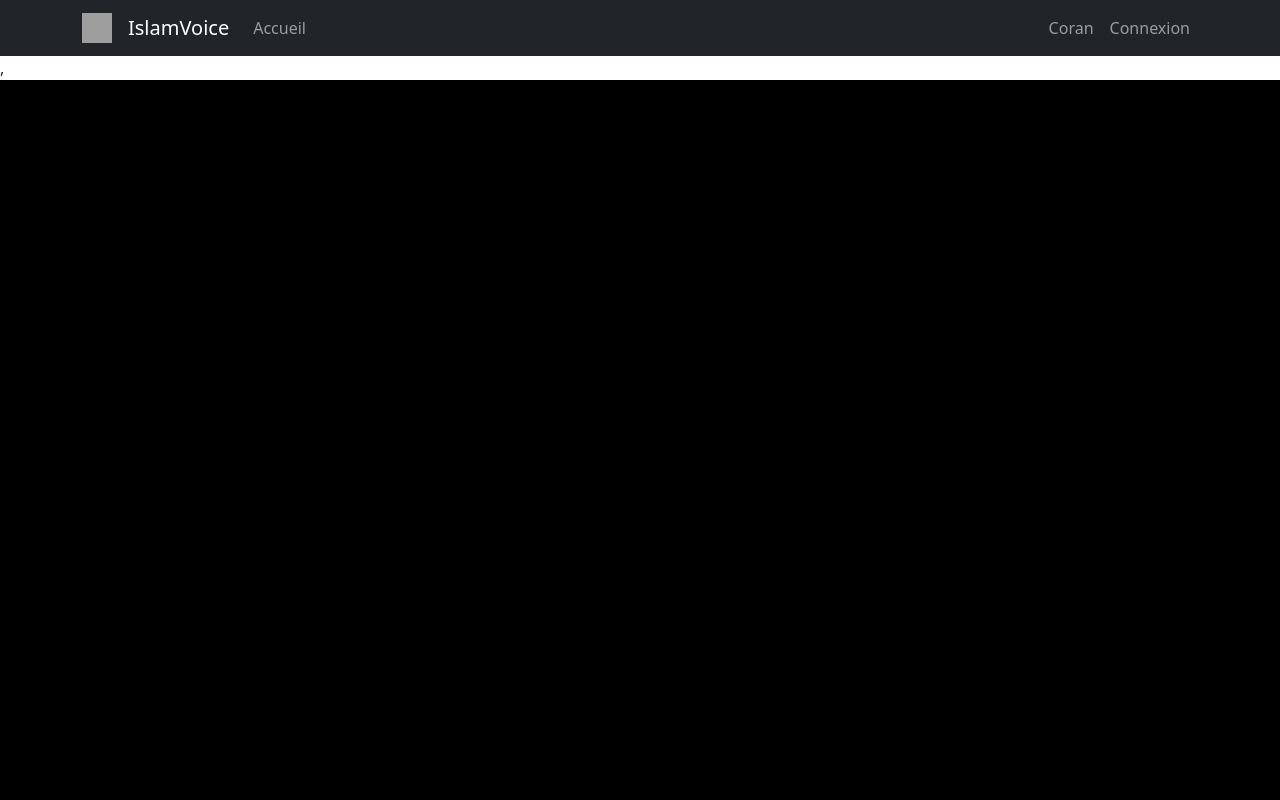
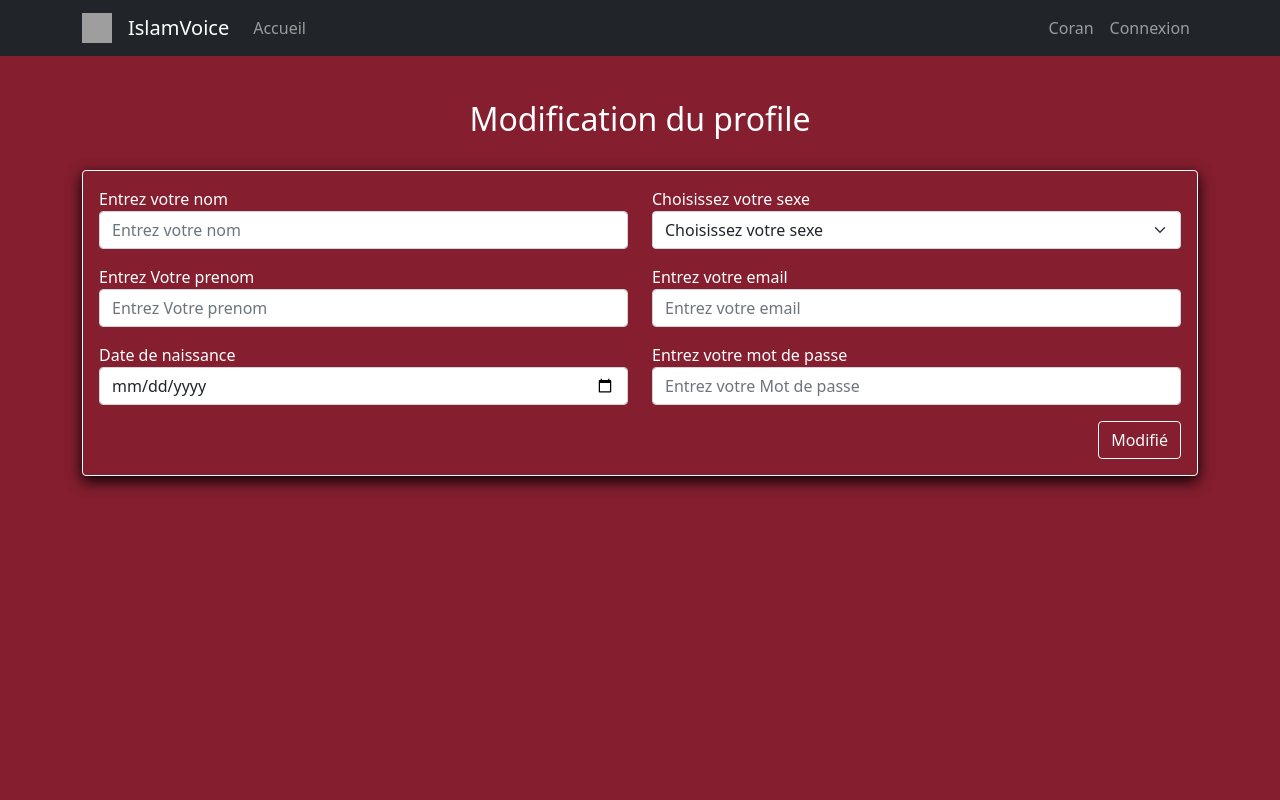
Before and after one commit to Nabil-Akatsuki/ForIslam, a React (Create React App) app: page /updatepage in a window 1280 px wide. Shown: the top 800 px of the page. Built offline with nearby package versions, Linux system fonts and the light colour scheme; grey boxes are pictures that could not be loaded.

Commit message:
creation de la page de modification

```diff
--- a/public/index.html
+++ b/public/index.html
@@ -4,7 +4,6 @@
     <style>
        html {
         font-size: 1rem;
-        background-color: black;
     }
     </style>
     <meta charset="utf-8" />
--- a/src/App.js
+++ b/src/App.js
@@ -8,6 +8,7 @@ import Inscription from './pages/Home/Inscription';
 import Entete from './components/Entete';
 import Piedpage from './components/Piedpage';
 import Messagerie from './pages/Home/Messagerie';
+import UpdatePage from './pages/UpdatePage'
 import { useRecoilState } from 'recoil';
 import { authState } from './StateGobal/authState';
 import {registerState} from './StateGobal/registerState'
@@ -30,6 +31,7 @@ function App() {
           </>) : null
         }
         <Route path="/inscription" element={<Inscription />} />
+        <Route path="/updatepage" element={<UpdatePage />} />
       </Routes>
       <Piedpage />
     </BrowserRouter>
--- a/src/components/Entete.js
+++ b/src/components/Entete.js
@@ -9,7 +9,6 @@ function Entete({ authState }) {
     const navigate =  useNavigate();
 
     const logOut = (e)=>{
-        authState.clear()
         navigate('/accueil')
     }
     return (
--- a/src/pages/Home/Accueil.js
+++ b/src/pages/Home/Accueil.js
@@ -29,7 +29,8 @@ function Accueil() {
     }
 
     return (
-        <Container fluid style={{ minHeight: "100vh", paddingTop: "150px", backgroundImage: "url(" + mosque10 + ")", backgroundSize: 'cover' }}>
+        <div style={{paddingTop: "150px", backgroundImage: "url(" + mosque10 + ")", backgroundSize: 'cover' }}>
+            <Container  style={{ minHeight: "100vh"}}>
             <Row>
                 <Col xs={12} md={8} >
                     <h3 style={{ color: "white" }}><strong> Qui combat la vérité sera vaincu </strong></h3>
@@ -53,12 +54,13 @@ function Accueil() {
                                 <Form.Control type="password" placeholder="Mot de passe" value={userPass} onChange={(e) => setUserPassWord(e.target.value)} />
                             </Form.Group>
                         </Form>
-                        <Button onClick={sendLogIn} variant="primary" type="submit">Connexion</Button>
-                        <a href="#" style={{ marginLeft: '50px', color: 'white' }}>Mot de passe oublié ?</a>
+                        <Button onClick={sendLogIn} variant="primary" type="submit" style={{ float: 'right'}}>Connexion</Button>
+                        <a href="#" style={{ float: 'left', color: 'white' }}>Mot de passe oublié ?</a>
                     </Col>) : null
                 }
             </Row>
         </Container>
+        </div>
     )
 }
 
--- a/src/pages/Home/Home.js
+++ b/src/pages/Home/Home.js
@@ -79,7 +79,8 @@ function Home() {
         }
     }, [currentPosition])
     return (
-        <Container fluid style={{ minHeight: "100vh", paddingTop: "70px" }}>
+       <div style={{ paddingTop: "70px" }}>
+            <Container  style={{ minHeight: "100vh"}}>
             <Row  sm='auto' >
                 <Col xs={6} md={4} >
                     <ButtonGroup>
@@ -139,6 +140,7 @@ function Home() {
                 </Col>
             </Row>
         </Container>
+       </div>
     )
 }
 
--- a/src/pages/Home/Inscription.js
+++ b/src/pages/Home/Inscription.js
@@ -35,7 +35,8 @@ function Inscription() {
     }
 
     return (
-        <Container fluid style={{ minHeight: "100vh", paddingTop: "80px", backgroundImage: "url(" + mosque5 + ")", backgroundRepeat: "no-repeat", backgroundSize: "cover" }}>
+       <div style={{paddingTop: "150px", backgroundImage: "url(" + mosque5 + ")", backgroundRepeat: "no-repeat", backgroundSize: "cover" }}>
+            <Container  style={{ minHeight: "100vh"}}>
             <Row>
                 <Col xs={12} md={3}>
                     <Form >
@@ -80,7 +81,7 @@ function Inscription() {
                             <Form.Control type="password" placeholder="Entrez votre Mot de passe" value={userPass} onChange={(e) => setUserPass(e.target.value)} />
                         </Form.Group>
 
-                        <Button variant="primary" onClick={sendRegister} style={{ marginLeft: '222px' }}>S'inscrire</Button>
+                        <Button variant="primary" onClick={sendRegister} style={{ float:'right' }}>S'inscrire</Button>
                     </Form>
                 </Col>
                 <Col xs={12} md={6}>
@@ -88,6 +89,7 @@ function Inscription() {
                 </Col>
             </Row>
         </Container >
+       </div>
     )
 }
 
--- /dev/null
+++ b/src/pages/UpdatePage.js
@@ -0,0 +1,76 @@
+import { useState } from 'react';
+import React from 'react'
+import {Container, Card, Row, Col, Form,Button} from 'react-bootstrap'
+import {updateAxios} from '../../src/services/updateAxios'
+
+function UpdatePage() {
+    const [nom, setNom] = useState('');
+    const [prenom, setPrenom] = useState('');
+    const [sexe, setSexe] = useState('');
+    const [birthDay, setBirthDay] = useState('');
+    const [userMail, setUserMail] = useState('');
+    const [userPass, setUserPass] = useState('');
+
+
+    const sendUpdate = (e)=>{
+        e.preventDefault();
+        updateAxios({ nom, prenom, sexe, birthDay, userMail, userPass}).then(response=>{
+            console.log(response.data)
+        }, reason=>{
+            console.log(reason?.response.data)
+        })
+    }
+    return (
+
+        <div style={{paddingTop: "100px", backgroundColor: '#851E2F' }}>
+             <Container style={{ minHeight: "100vh"}}>
+                 <h2 style={{ color:'white', textAlign:'center'}}>Modification du profile</h2><br/>
+             <Card body style={{backgroundColor: '#851E2F', borderColor:'white', boxShadow:' rgba(0, 0, 0, 2) 0px 5px 15px', transition:' 0.3s'}} >
+                 <Row>
+                     <Col xs={12} md={6}>
+                     <Form >
+                        <Form.Group className="mb-3" controlId="formBasicName">
+                            <label>Entrez votre nom</label>
+                            <Form.Control type="name" placeholder="Entrez votre nom"  value={nom} onChange={(e) => setNom(e.target.value)}  />
+                        </Form.Group>
+                        <Form.Group className="mb-3" controlId="formBasicName">
+                            <label>Entrez Votre prenom</label>
+                            <Form.Control type="name" placeholder="Entrez Votre prenom"  value={prenom} onChange={(e) => setPrenom(e.target.value)}  />
+                        </Form.Group>
+                        <Form.Group className="mb-3" controlId="formBasicDate">
+                            <label>Date de naissance</label>
+                            <Form.Control type="date"  value={birthDay} onChange={(e) => setBirthDay(e.target.value)}  />
+                        </Form.Group>
+                    </Form>
+                     </Col>
+                     <Col xs={12} md={6}>
+                     <Form>
+                        <Form.Group className="mb-3" controlId="formBasicName">
+                            <label>Choisissez votre sexe</label>
+                            <Form.Select aria-label="Default select example"  value={sexe} onChange={(e) => setSexe(e.target.value)} >
+                                <option value="">Choisissez votre sexe</option>
+                                <option value="Homme">Homme</option>
+                                <option value="Femme">Femme</option>
+                            </Form.Select>
+                        </Form.Group>
+                        <Form.Group className="mb-3" controlId="formBasicEmail">
+
+                            <label>Entrez votre email</label>
+                            <Form.Control type="email" placeholder="Entrez votre email"  value={userMail} onChange={(e) => setUserMail(e.target.value)}  />
+                        </Form.Group>
+                        <Form.Group className="mb-3" controlId="formBasicPassword">
+                            <label>Entrez votre mot de passe</label>
+                            <Form.Control type="password" placeholder="Entrez votre Mot de passe"  value={userPass} onChange={(e) => setUserPass(e.target.value)}  />
+                        </Form.Group>
+                    </Form>
+                    <Button variant="outline-light" style={{float:'right'}} onClick={sendUpdate} >Modifié</Button>
+                     </Col>
+                 </Row>
+             </Card>
+             </Container>
+
+        </div>
+    )
+}
+
+export default UpdatePage
--- /dev/null
+++ b/src/services/updateAxios.js
@@ -0,0 +1,5 @@
+import { api } from "../axios"
+
+export const updateAxios = ({nom, prenom, sexe, birthDay, userMail, userPass}) => {
+    return api.put('/users',{nom, prenom, sexe, birthDay, userMail, userPass})
+}
```
Also changed, not shown: src/pages/Home/Messagerie.js (+17 -8 lines), 1 other file (tests, documents, lock files or other folders).
